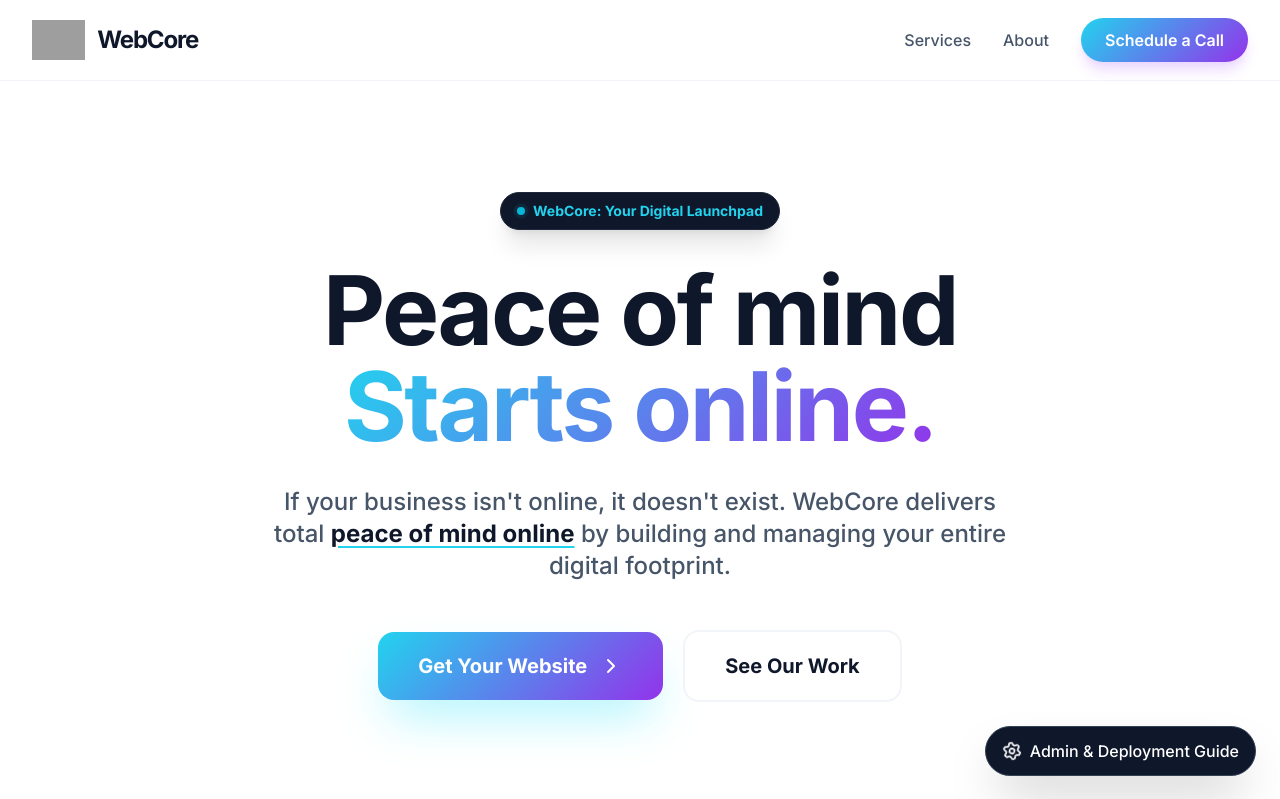
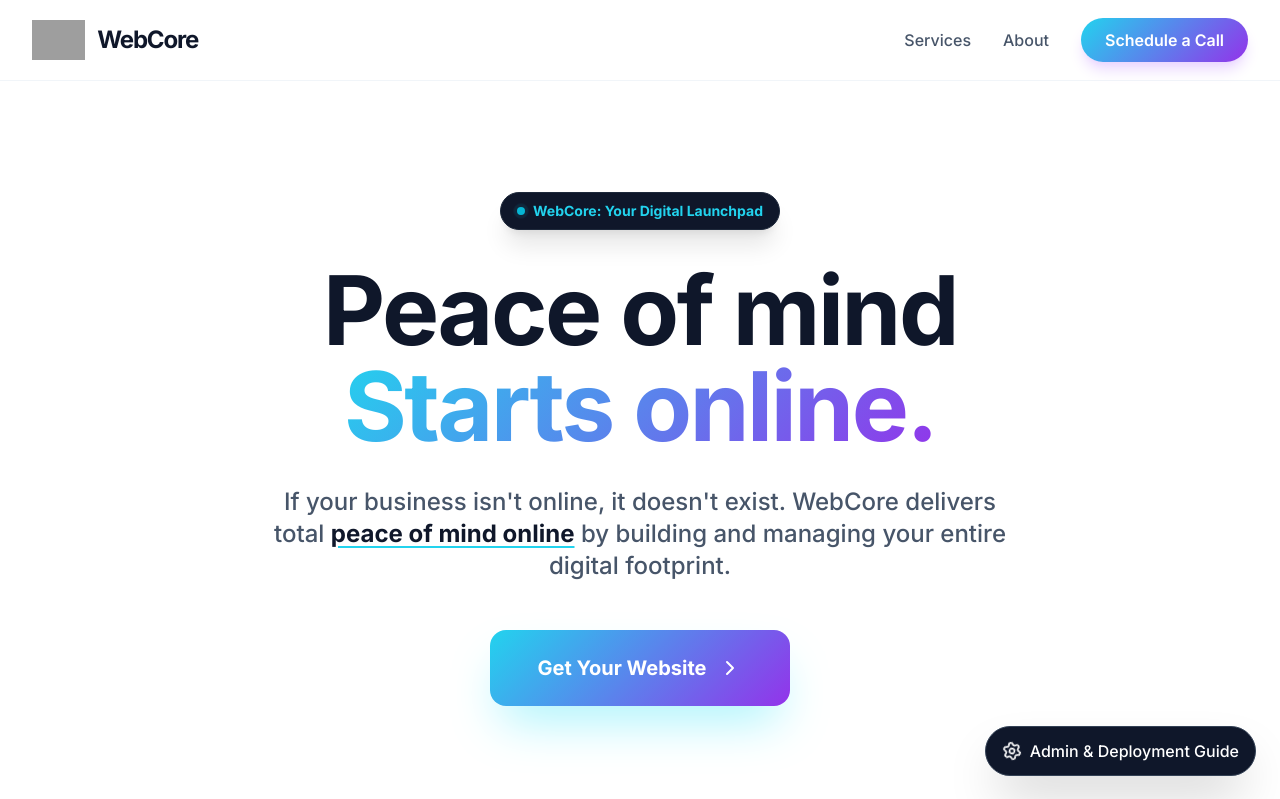
Before and after one commit to WebCore-host/webcore-site, a React (Vite) app: page / in a window 1280 px wide. Shown: the top 799 px of the page. Built offline with nearby package versions, Linux system fonts and the light colour scheme; grey boxes are pictures that could not be loaded.

Commit message:
Update Hero.tsx

```diff
--- a/components/Hero.tsx
+++ b/components/Hero.tsx
@@ -4,7 +4,7 @@ import { ChevronRight, Globe, Zap, Shield, Monitor } from 'lucide-react';
 
 const Hero: React.FC = () => {
   return (
-    <section className="pt-32 pb-20 lg:pt-48 lg:pb-32 px-4 overflow-hidden relative">
+    <section className="pt-32 pb-20 lg:pt-48 lg:pb-24 px-4 overflow-hidden relative">
       <div className="absolute top-0 left-1/2 -translate-x-1/2 w-full h-full -z-10 opacity-10 pointer-events-none">
         <div className="absolute top-20 left-10 w-72 h-72 bg-cyan-400 rounded-full blur-[120px]"></div>
         <div className="absolute bottom-20 right-10 w-72 h-72 bg-purple-500 rounded-full blur-[120px]"></div>
@@ -29,12 +29,9 @@ const Hero: React.FC = () => {
         </p>
 
         <div className="flex flex-col sm:flex-row items-center justify-center gap-5">
-          <a href="#contact" className="w-full sm:w-auto gradient-bg text-white px-10 py-5 rounded-2xl font-black text-xl flex items-center justify-center gap-3 hover:scale-[1.02] active:scale-95 transition-all shadow-2xl shadow-cyan-200">
+          <a href="#contact" className="w-full sm:w-auto gradient-bg text-white px-12 py-6 rounded-2xl font-black text-xl flex items-center justify-center gap-3 hover:scale-[1.02] active:scale-95 transition-all shadow-2xl shadow-cyan-200">
             Get Your Website
             <ChevronRight className="w-6 h-6" />
-          </a>
-          <a href="#services" className="w-full sm:w-auto bg-white text-slate-900 border-2 border-slate-100 px-10 py-5 rounded-2xl font-bold text-xl hover:bg-slate-50 hover:border-slate-200 transition-all">
-            See Our Work
           </a>
         </div>
 
```
